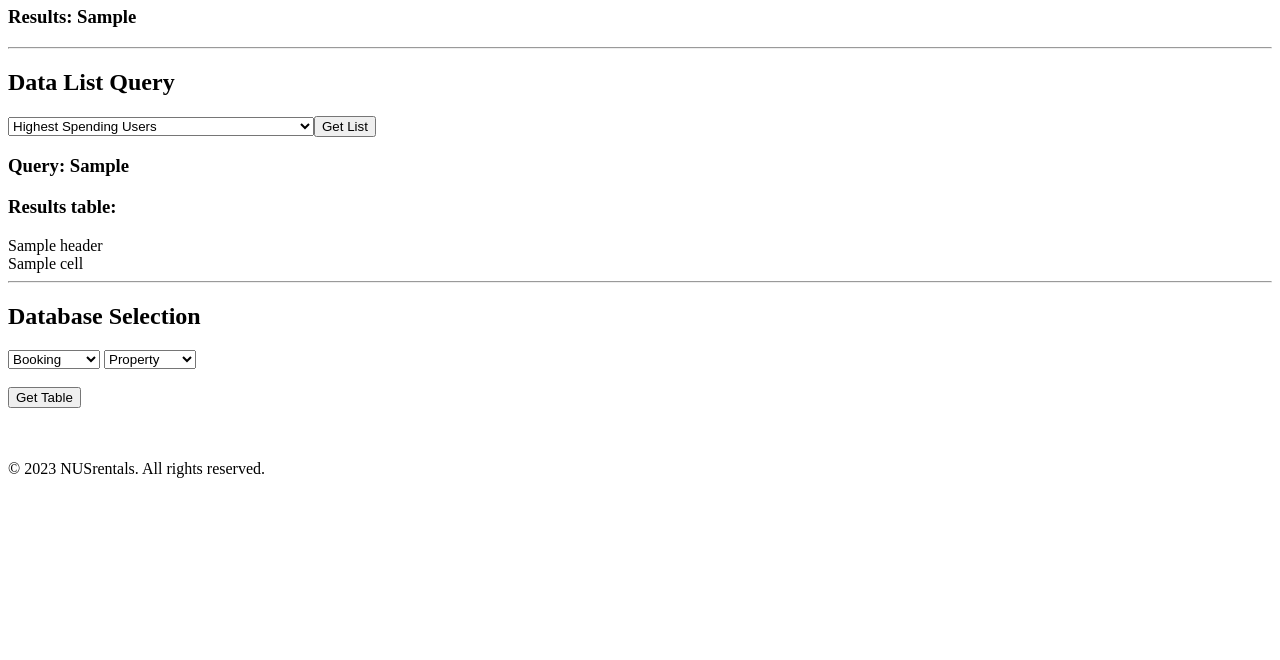
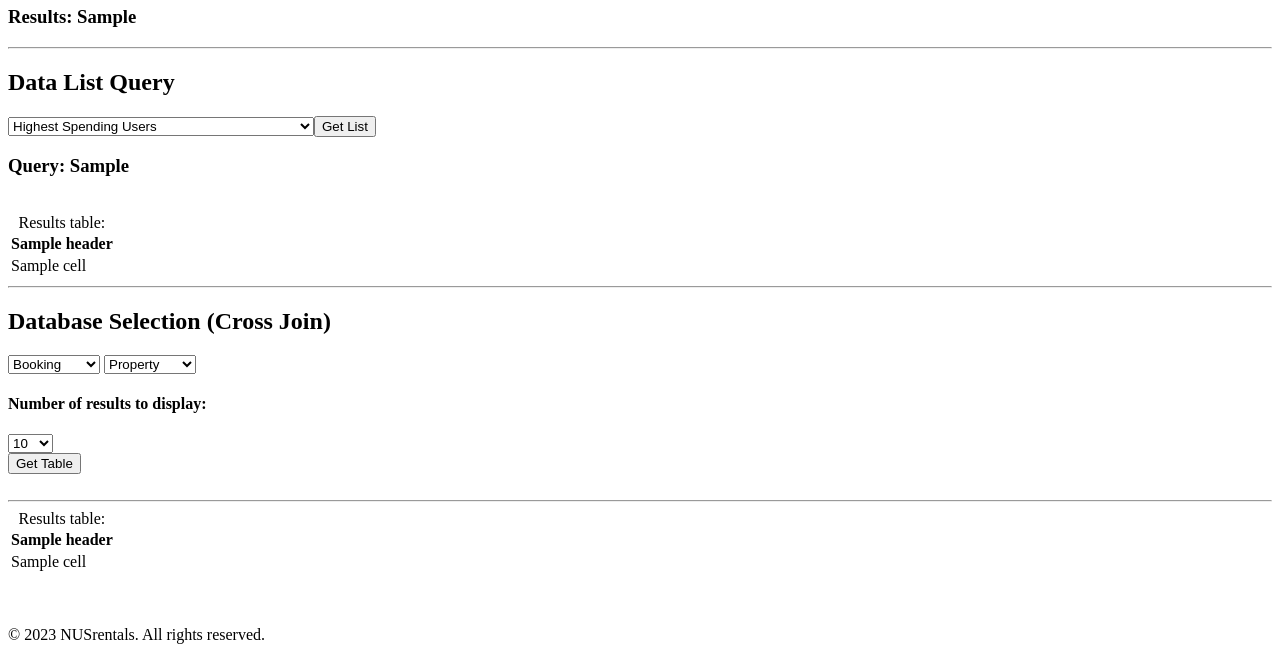
Before and after one commit to bdonong/IT2002---The-App, a Flask app: template templates/admin.html in a window 1280 px wide. Shown: the part 395-1055 px from the top of the page. Before the commit the page ends 873 px from the top, so only its background shows below. Run offline with Flask 3, Linux system fonts and the light colour scheme; the template is opened without the code that fills it: most values are stand-ins (such as "Sample title", 1, 10 or a date in 2020).

Commit message:
Completed admin homepage functionalities

```diff
--- a/app.py
+++ b/app.py
@@ -396,12 +396,15 @@ def booking_details(session_token, property_id):
     else:
         return render_template('booking.html')
 
+
+# Routing to the home admin page
 @app.route('/admin')
 def admin_page():
     if 'user_id' in session:
         user_id = session['user_id']
         return render_template('admin.html', userID=user_id)
 
+# Update the admin page to include the data query
 @app.route("/admin/data_query", methods = ['POST'])
 def admin_query():
     request_dict = {
@@ -427,6 +430,7 @@ def admin_query():
     else:
         return render_template('admin.html', data_query_res = 'No query')
 
+# Update the admin page to include the data list query
 @app.route("/admin/data_list_query", methods = ['POST'])
 def admin_list_query():
     request_dict = {
@@ -539,6 +543,74 @@ def admin_list_query():
         db.commit()
         return render_template('admin.html', executed_list_query = query_name_dict[query], list_query_res = res_tuple, query_headers = headers_tuple)
 
+
+@app.route("/admin/join_tables", methods = ['POST'])
+def admin_join_tables():
+    pri_key_dict = {
+        "users" : "user_id",
+        "property" : "property_id",
+        "review" : "review_id",
+        "booking" : "booking_id",
+        "transaction" : "transaction_id"
+    }
+
+    if request.method == 'POST':
+
+        db1 = request.form['db1']
+        db2 = request.form['db2']
+        num_display = request.form['num_display']
+        query = ''
+        if db1 == 'users':
+            """
+            users & property -> user_id, owner_id
+            users & review -> user_id, reviewer_id
+            users & booking -> user_id, student_id
+            Rest natural join
+            """
+            db2_key = ''
+            if db2 == 'review':
+                db2_key =  'reviewer_id'
+            elif db2 == 'property':
+                db2_key = 'owner_id'
+            elif db2 == 'booking':
+                db2_key = 'student_id'
+            else:
+                db2_key = 'user_id'
+            query = f"""SELECT *
+                        FROM users, {db2}
+                        WHERE user_id = {db2_key}
+                        LIMIT {num_display}
+                        """
+        else:
+            query = f"""SELECT *
+                        FROM {db1}
+                        NATURAL JOIN {db2}
+                        LIMIT {num_display}"""
+
+        temp_table = f"CREATE TEMP TABLE temp_join AS ({query});"
+        header_names = f"""
+                    SELECT column_name
+                    FROM INFORMATION_SCHEMA.COLUMNS
+                    WHERE table_name = 'temp_join'
+                    ORDER BY ordinal_position;
+                    """
+        drop_table = "DROP TABLE temp_join"
+        try:
+            res = db.execute(sqlalchemy.text(query + ";"))
+            res_tuple = res.fetchall()
+            # temp_table_creation & deletion
+            db.execute(sqlalchemy.text(temp_table))
+            headers = db.execute(sqlalchemy.text(header_names))
+            db.execute(sqlalchemy.text(drop_table))
+
+            header_tuple = headers.fetchall()
+            header_tuple = tuple(map(lambda x: x[0], header_tuple))
+            db.commit()
+            return render_template('admin.html', header_names = header_tuple, join_query = res_tuple)
+        except Exception as e:
+            db.rollback()
+            return Response(str(e),403)
+
 # Creates the booking after the property is confirmed to be available, using the website cookie
 def bookslot(session_token, property_id):
     if session_token in session:
--- a/templates/admin.html
+++ b/templates/admin.html
@@ -49,49 +49,73 @@
                     <option value = "users_no_transactions">Users who have not completed any transactions</option>
                     <option value = "unpaid_users">Users who booked but not paid</option>
                     <option value = "most_bookings_users">Users with the most bookings</option>
-            <br><br>
+            <br>
             <input type="submit" value="Get List">
         </form>
         <h3>Query: {{ executed_list_query }}</h3>
-        <h3>Results table:</h3>
-        {% for header in query_headers %}
-        <tr>{{ header }}</tr>
-        {% endfor %}<br>
-
-        {% for row in list_query_res %}
-        <tr>
-            {% for cell in row %}
-            <td>{{ cell }}</td></tr>
+        <table>
+            <caption>Results table:</caption>
+            {% for header in query_headers %}
+            <th>{{ header }}</th>
             {% endfor %}
-        </tr><br>
-        {% endfor %}
+            {% for row in list_query_res %}
+            <tr>
+                {% for cell in row %}
+                <td>{{ cell }}</td>
+                {% endfor %}
+            </tr><br>
+            {% endfor %}
+        </table>
         <hr>
 
         <!--To join two tables together-->
         <form action="/admin/join_tables" method="POST" >
-            <label for = "databases"><h2>Database Selection</h2></label>
+            <label for = "databases"><h2>Database Selection (Cross Join)</h2></label>
 
             <select id = "db1" name = "db1" required>
-                <option value = "Booking" selected>Booking</option>
-                <option value = "Property">Property</option>
-                <option value = "Review">Review</option>
-                <option value = "Transaction">Transaction</option>
-                <option value = "User">User</option>
+                <option value = "booking" selected>Booking</option>
+                <option value = "property">Property</option>
+                <option value = "review">Review</option>
+                <option value = "transaction">Transaction</option>
+                <option value = "users">User</option>
             </select>
 
             <select id = "db2" name = "db2" required>
-                <option value = "Booking">Booking</option>
-                <option value = "Property" selected>Property</option>
-                <option value = "Review">Review</option>
-                <option value = "Transaction">Transaction</option>
-                <option value = "User">User</option>
+                <option value = "booking">Booking</option>
+                <option value = "property" selected>Property</option>
+                <option value = "review">Review</option>
+                <option value = "transaction">Transaction</option>
+                <option value = "users">User</option>
             </select>
 
-            <br><br>
+            <h4>Number of results to display: </h4>
+            <select id = "num_display" name = "num_display" required>
+                <option value = "5">5</option>
+                <option value = "10" selected>10</option>
+                <option value = "20">20</option>
+                <option value = "50">50</option>
+                <option value = "100">100</option>
+            </select>
+
+            <br>
 
             <input type="submit" value="Get Table">
 
         </form>
+        <table>
+            <caption>Results table:</caption>
+            {% for header in header_names %}
+            <th>{{ header }}</th>
+            {% endfor %}
+            {% for row in join_query %}
+            <tr>
+                {% for cell in row %}
+                <td>{{ cell }}</td>
+                {% endfor %}
+            </tr><br>
+            {% endfor %}
+            <hr>
+        </table>
     </main> <br><br>
 
     <footer>
```
